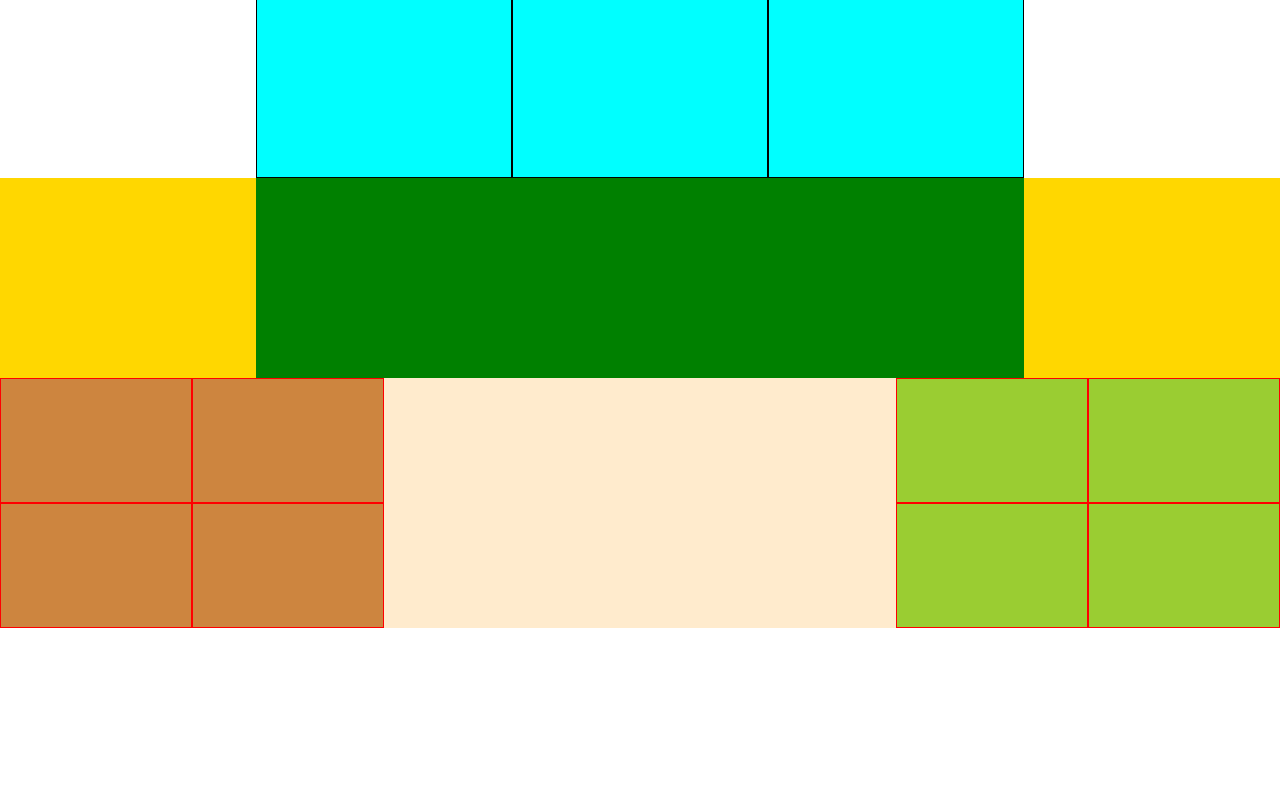
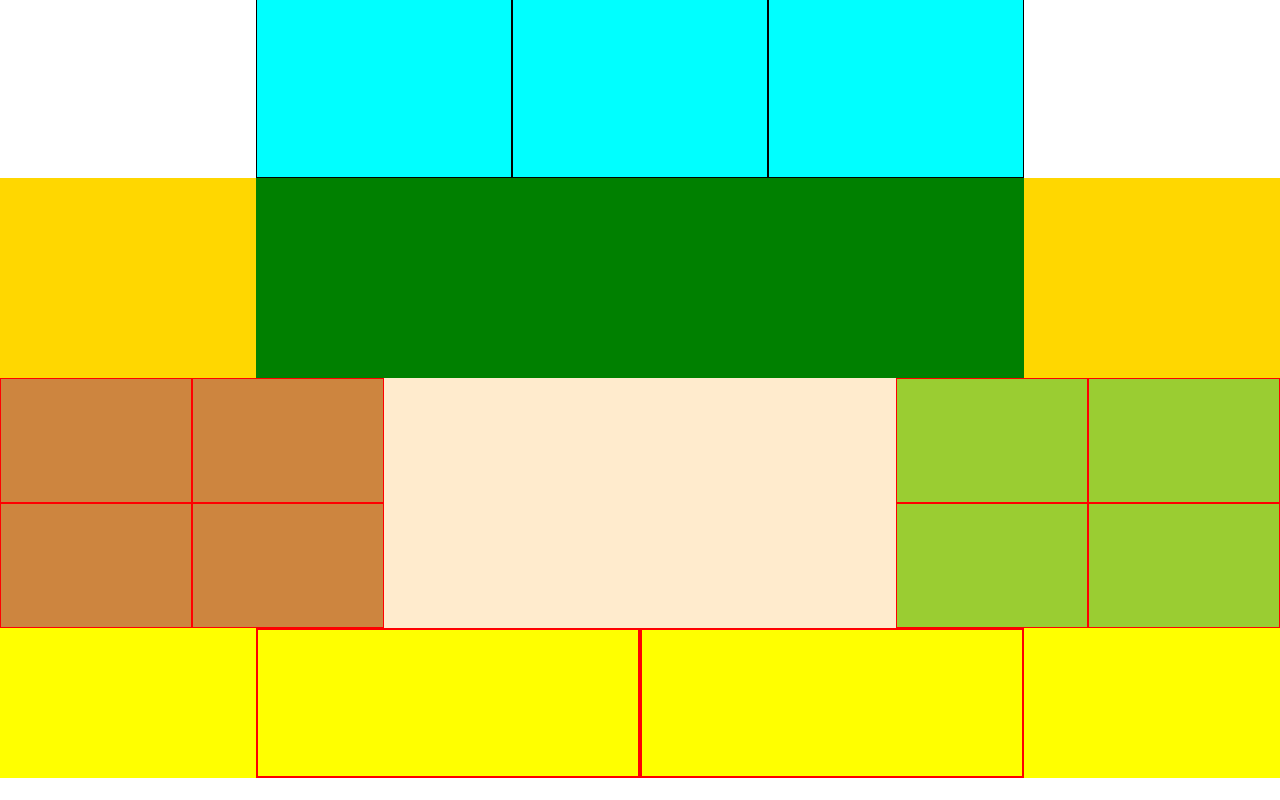
Before and after one commit to EnricoCirilli/htmlcss-dropbox, a plain HTML site: page index.html in a window 1280 px wide. Shown: the part 1748-2548 px from the top of the page. Before the commit the page ends 2398 px from the top, so only its background shows below. Drawn offline with nearby package versions, Linux system fonts and the light colour scheme.

Commit message:
add: section 6

```diff
--- a/css/style.css
+++ b/css/style.css
@@ -186,6 +186,23 @@ h2{
 /* SECTION 5 */
 
 /* SECTION 6 */
+.section-6{
+    width: 100%;
+    background-color: yellow;
+    min-height: 150px;
+    display: flex;
+    justify-content: center;
+}
+.card-1-section-6{
+    width: 30%;
+    border: 2px red solid;
+    min-height: 100px;
+}
+.card-2-section-6{
+    width: 30%;
+    border: 2px red solid;
+    min-height: 100px;
+}
 /* SECTION 6 */
 /* FOOTER */
 /* FOOTER */
--- a/index.html
+++ b/index.html
@@ -142,12 +142,20 @@
         </div>
         <!-- SECTION 5-->
 
+
+        <section>
             <!-- SECTION 6-->
-        <div class="SECTION-6">
-
+            <div class="section-6">
+                <div class="card-1-section-6">
 
                 </div>
+                <div class="card-2-section-6">
+
+                </div>
+            </div>
+        </section>
         <!-- SECTION 6-->
+
 
         <!-- /MAIN -->
 
```
Lines whose indentation alone changed are shown as unchanged.
